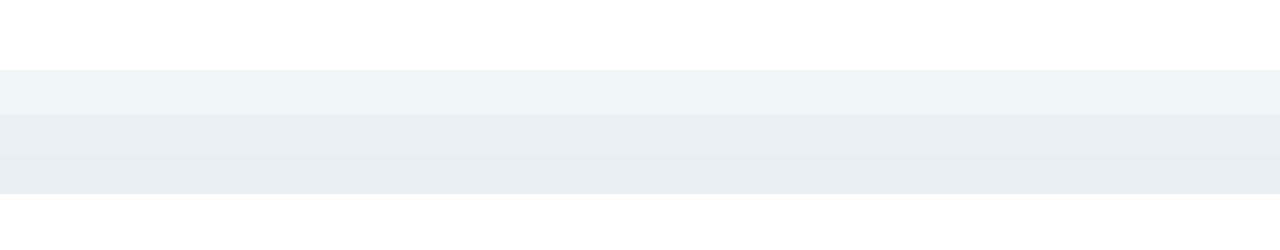
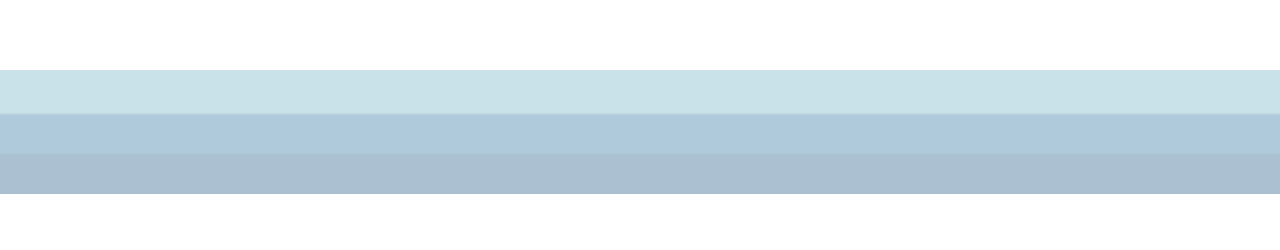
Before and after one commit to hawkeyesteel/hawkeyesteel.github.io, a plain HTML site: page index.html in a window 1280 px wide. Shown: the part 498-748 px from the top of the page. Drawn offline with Linux system fonts and the light colour scheme; a web font is replaced by a local one.

Commit message:
Update main.css

```diff
--- a/main.css
+++ b/main.css
@@ -234,7 +234,7 @@ td {
 }
 
 .canvas_div {
-  opacity: 0.1;
+  opacity: 0.4;
 }
 
 @media screen and (max-width: 950px) { .table_img {display:none;} .description {width: 100%;}}
```
